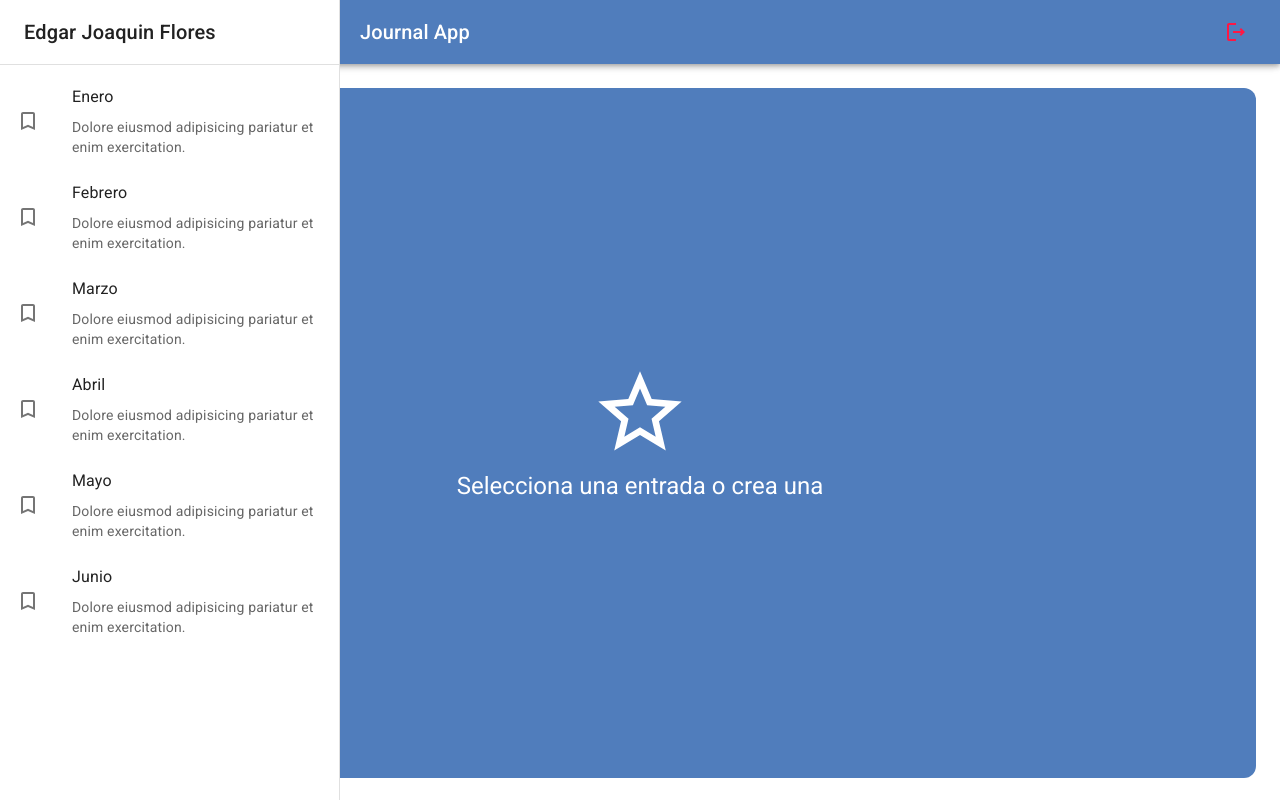
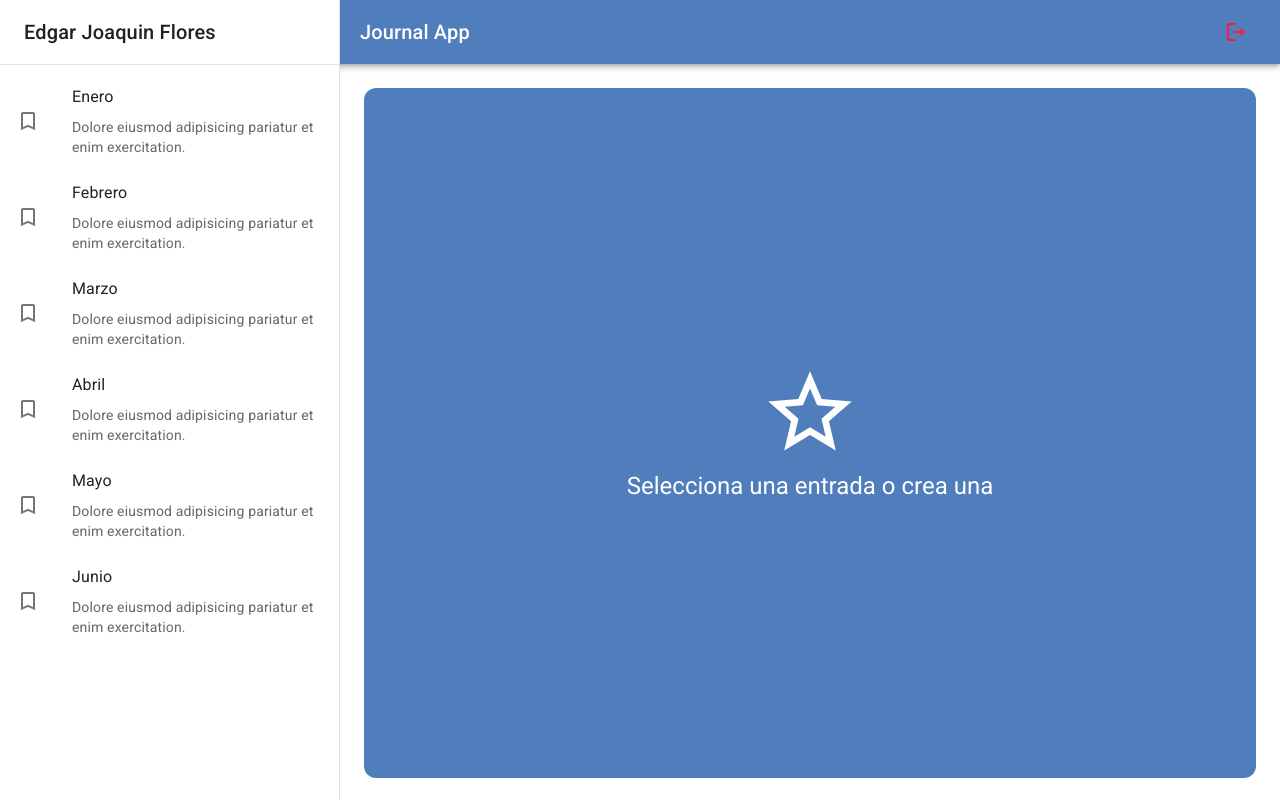
Before and after one commit to edgjoa-dev/journal-app-react, a React (Vite) app: page / in a window 1280 px wide. Built offline with nearby package versions, Linux system fonts and the light colour scheme.

Commit message:
Nothing Selected ok

```diff
--- a/src/journal/components/SideBar.jsx
+++ b/src/journal/components/SideBar.jsx
@@ -1,11 +1,11 @@
 import { TurnedInNot } from "@mui/icons-material"
 import { Box, Divider, Drawer, Grid, List, ListItem, ListItemButton, ListItemIcon, ListItemText, Toolbar, Typography } from "@mui/material"
 
-export const SideBar = ({ drawerWidth=240 }) => {
+export const SideBar = ({ drawerWidth = 240}) => {
     return (
         <Box
             component='nav'
-            sx={{ widtth: {sm: drawerWidth}, flexShrink: { sm: 0} }}
+            sx={{ width: {sm: drawerWidth}, flexShrink: { sm: 0} }}
         >
             <Drawer
                 variant='permanent'
--- a/src/journal/layout/JournalLayout.jsx
+++ b/src/journal/layout/JournalLayout.jsx
@@ -1,25 +1,29 @@
 import { Toolbar } from '@mui/material';
 import { Box } from '@mui/system'
-import React from 'react'
 import { NavBar } from '../components/NavBar';
 import { SideBar } from '../components/SideBar';
 
+const drawerWidth = 340;
+
 export const JournalLayout = ({ children }) => {
 
-const drawerWidth = 340;
+    return (
+            <Box
+            sx={{
+            display: 'flex',
+            justifyContent: 'flex-end',
+            alignItems: 'center',
+            }}>
+                <NavBar drawerWidth={ drawerWidth }/>
+                <SideBar drawerWidth={ drawerWidth }/>
 
-    return (
-            <Box sx={{ display: 'flex' }}>
-
-                <NavBar drawerWidth={drawerWidth}/>
-                <SideBar drawerWidth={drawerWidth}/>
-                <Box
-                component='main'
-                sx={{ flexGrow: 1, p: 3 }}
-                >
-                    <Toolbar />
-                    { children }
-                </Box>
+                    <Box
+                    component='main'
+                    sx={{ flexGrow: 1, p: 3  }}
+                    >
+                        <Toolbar/>
+                        { children }
+                    </Box>
             </Box>
     )
 }
--- a/src/journal/views/NothingSelectedView.jsx
+++ b/src/journal/views/NothingSelectedView.jsx
@@ -1,7 +1,8 @@
 import { Grid, Typography } from "@mui/material";
 import StarOutlineIcon from '@mui/icons-material/StarOutline';
 
-export const NothingSelectedView = () => {
+
+export const NothingSelectedView = ( ) => {
 
     return (
         <Grid
@@ -10,13 +11,17 @@ export const NothingSelectedView = () => {
         direction="column"
         alignItems="center"
         justifyContent="center"
-        sx={{ minHeight: 'calc(100vh - 110px)', backgroundColor: 'primary.main', borderRadius: 3 }}
+            sx={{
+            minHeight: 'calc(100vh - 110px)',
+            backgroundColor: 'primary.main',
+            borderRadius: 3
+            }}
         >
             <Grid item xs={12}>
                 <StarOutlineIcon sx={{ fontSize: 100, color: 'white' }}/>
             </Grid>
 
-            <Grid>
+            <Grid item xs={12} >
                 <Typography variant="h5" color="white">
                     Selecciona una entrada o crea una
                 </Typography>
```
Also changed, not shown: src/journal/components/NavBar.jsx (+4 -4 lines).
